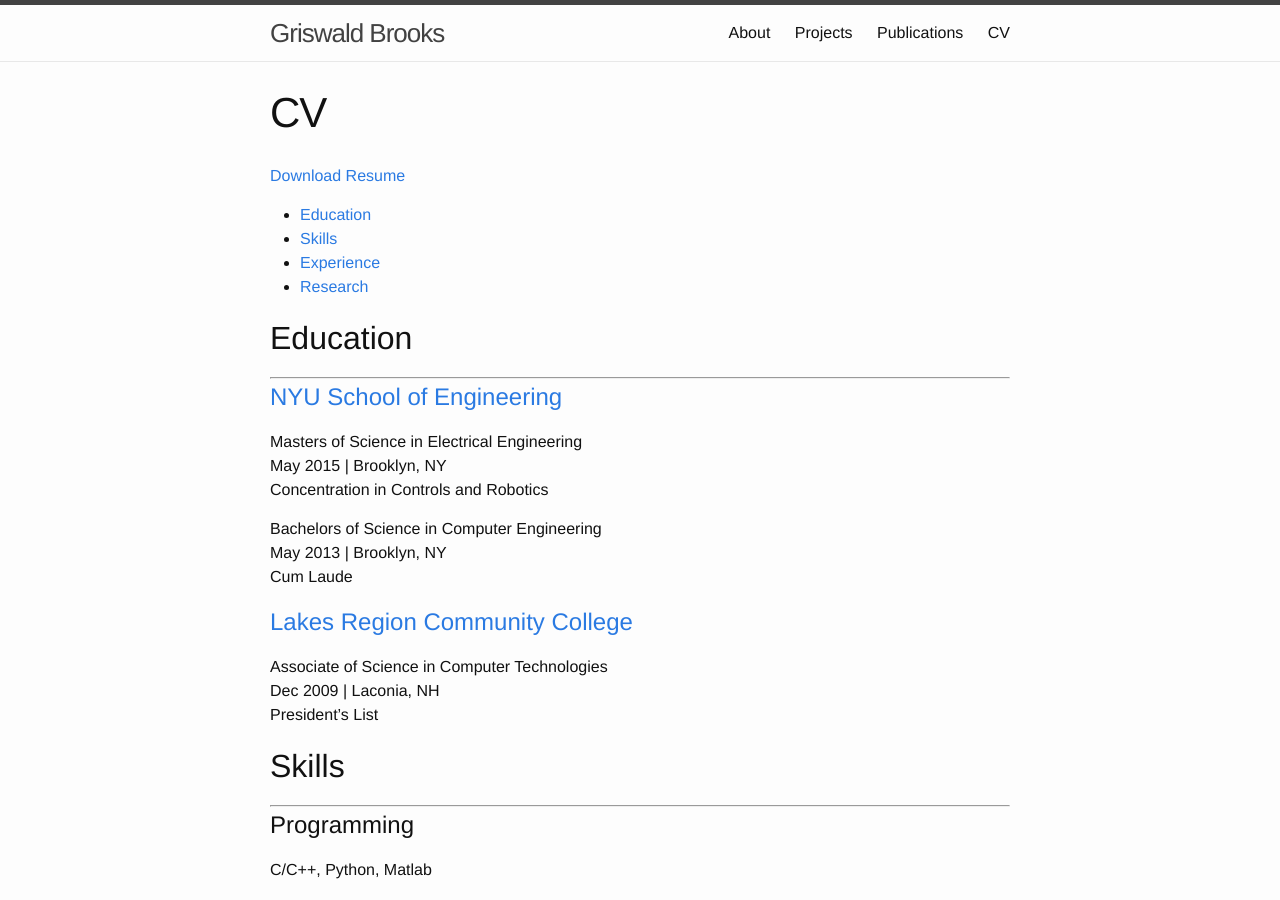
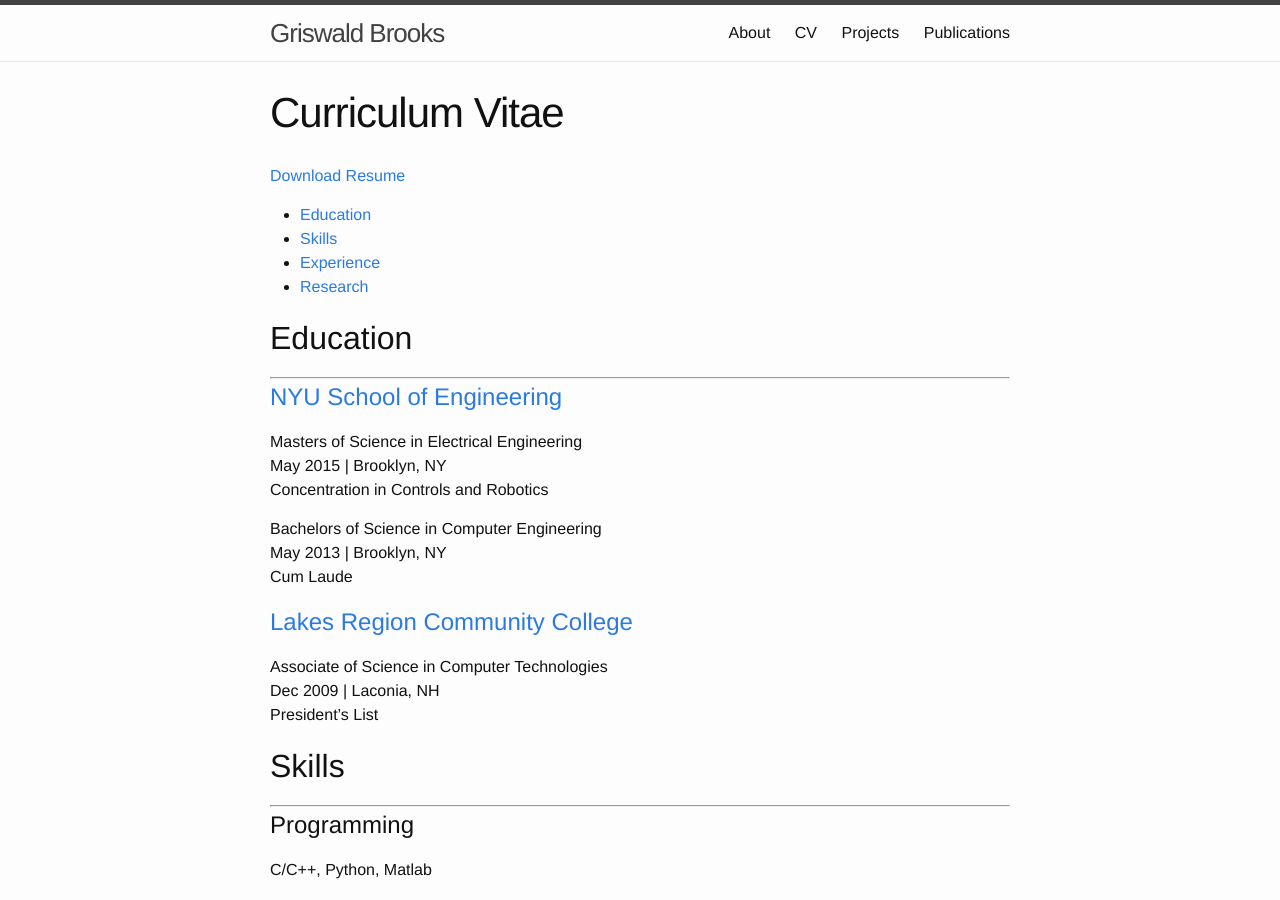
Before and after one commit to griswaldbrooks/griswaldbrooks.github.io, a Jekyll site: the page built from _pages/cv.md, in a window 1280 px wide and 900 px high. Built offline with Jekyll 4.4.1, drawn with Linux system fonts in a browser that asks for light colours.

Commit message:
Updated CV page to say curriculum vitae.

```diff
--- a/_includes/header.html
+++ b/_includes/header.html
@@ -16,7 +16,11 @@
       <div class="trigger">
         {% for page in site.pages %}
           {% if page.categories contains "topmost" %}
-          <a class="page-link" href="{{ page.url | prepend: site.baseurl }}">{{ page.title }}</a>
+            {% if page.short_title %}
+            <a class="page-link" href="{{ page.url | prepend: site.baseurl }}">{{ page.short_title }}</a>
+            {% else %}
+            <a class="page-link" href="{{ page.url | prepend: site.baseurl }}">{{ page.title }}</a>
+            {% endif %}
           {% endif %}
         {% endfor %}
       </div>
--- a/_pages/resume.md
+++ b/_pages/cv.md
@@ -1,6 +1,7 @@
 ---
 layout: page
-title:  "CV"
+title:  "Curriculum Vitae"
+short_title:  "CV"
 categories: topmost
 permalink: /cv/
 ---
```
